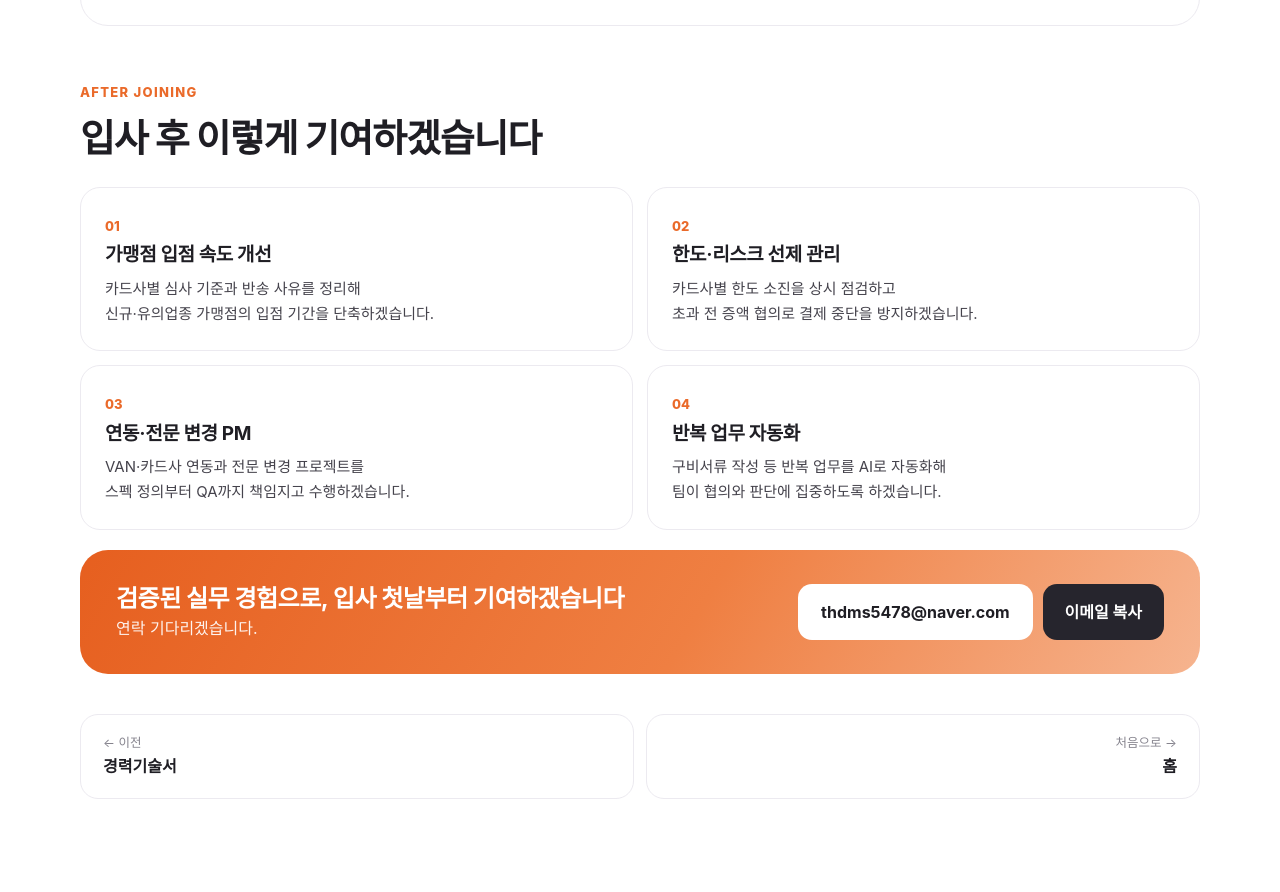
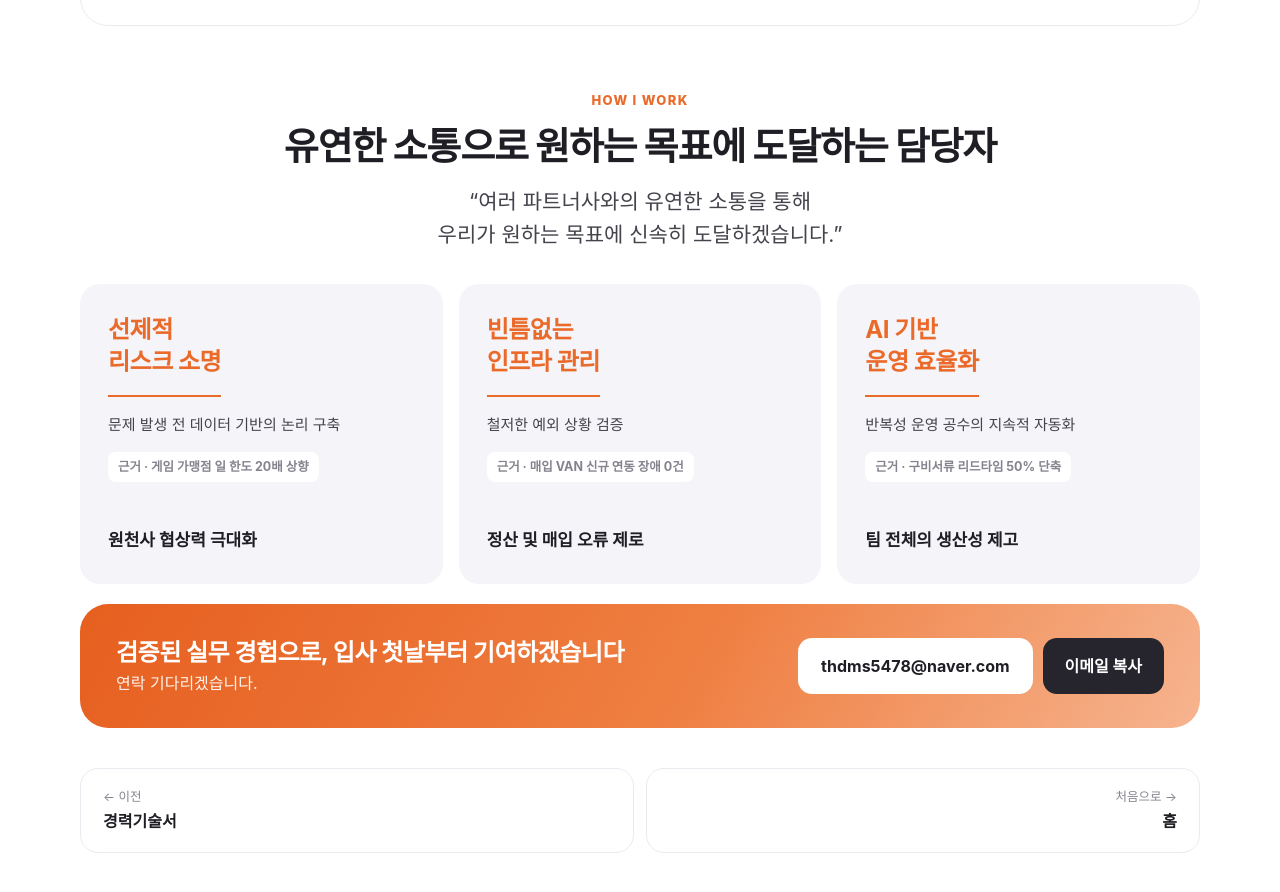
Before and after one commit to thdms5478/portfolio, a plain HTML site: page portfolio.html in a window 1280 px wide. Shown: the part 4392-5284 px from the top of the page. Drawn offline with Linux system fonts and the light colour scheme; a web font is replaced by a local one.

Commit message:
Close the portfolio with three work-style pillars
Replace the job-specific pledge cards with broader strengths (proactive
risk justification, thorough infrastructure checks, AI efficiency), each
backed by a measured result.

Co-Authored-By: Claude Opus 5.5 <noreply@anthropic.com>

```diff
--- a/assets/css/style.css
+++ b/assets/css/style.css
@@ -95,13 +95,15 @@ h4 { font-size: 15px; font-weight: 800; color: var(--ink); margin-bottom: 8px; }
 .hero__title span { display: block; white-space: nowrap; }
 .hero__docs { display: grid; grid-template-columns: repeat(3, 1fr); gap: 10px; margin-top: 30px; padding: 16px; border: 2px solid var(--accent); border-radius: 22px; background: var(--accent-soft); }
 .hero__docs-label { grid-column: 1 / -1; margin: 0 0 2px 4px; font-size: 14px; font-weight: 800; color: var(--accent-deep); }
-.pledge { margin-top: 56px; }
-.pledge h2 { margin-bottom: 24px; }
-.pledge__grid { display: grid; grid-template-columns: repeat(2, 1fr); gap: 14px; margin-bottom: 20px; }
-.pledge__grid article { padding: 24px; border-radius: 20px; background: #fff; border: 1px solid var(--line); }
-.pledge__grid span { font-size: 13px; font-weight: 800; color: var(--accent); }
-.pledge__grid h3 { font-size: 19px; margin: 4px 0 8px; }
+.pledge { margin-top: 64px; text-align: center; }
+.pledge h2 { margin-bottom: 14px; }
+.pledge__quote { font-size: clamp(17px, 2vw, 21px); line-height: 1.6; color: var(--ink-2); margin-bottom: 32px; }
+.pledge__grid { display: grid; grid-template-columns: repeat(3, 1fr); gap: 16px; margin-bottom: 20px; text-align: left; }
+.pledge__grid article { display: flex; flex-direction: column; min-height: 300px; padding: 30px 28px; border-radius: 20px; background: var(--tint); }
+.pledge__grid h3 { font-size: 24px; line-height: 1.35; color: var(--accent); padding-bottom: 16px; margin-bottom: 16px; border-bottom: 2px solid var(--accent); width: max-content; }
 .pledge__grid p { font-size: 15px; color: var(--ink-2); }
+.pledge__proof { margin-top: 14px; align-self: flex-start; padding: 5px 10px; border-radius: 8px; background: #fff; font-size: 12.5px; font-weight: 700; color: var(--ink-3); }
+.pledge__grid b { margin-top: auto; padding-top: 24px; font-size: 17px; }
 .hero__docs a { display: block; padding: 16px 18px; border-radius: 16px; background: #fff; border: 1px solid var(--line); transition: border-color .2s, box-shadow .2s, transform .2s var(--ease); }
 .hero__docs a:hover { border-color: var(--accent); box-shadow: var(--shadow); transform: translateY(-3px); }
 .hero__docs small { display: block; font-size: 12px; font-weight: 800; color: var(--accent); }
@@ -612,3 +614,4 @@ h4 { font-size: 15px; font-weight: 800; color: var(--ink); margin-bottom: 8px; }
 }
 
 main.wrap--narrow { padding-bottom: 72px; }
+.pledge .contact { text-align: left; }
--- a/portfolio.html
+++ b/portfolio.html
@@ -240,13 +240,28 @@
         </article>
 
         <section class="pledge reveal" aria-labelledby="pledgeTitle">
-          <p class="eyebrow">After Joining</p>
-          <h2 id="pledgeTitle">입사 후 이렇게 기여하겠습니다</h2>
+          <p class="eyebrow">How I Work</p>
+          <h2 id="pledgeTitle">유연한 소통으로 원하는 목표에 도달하는 담당자</h2>
+          <blockquote class="pledge__quote">“여러 파트너사와의 유연한 소통을 통해<br />우리가 원하는 목표에 신속히 도달하겠습니다.”</blockquote>
           <div class="pledge__grid">
-            <article><span>01</span><h3>가맹점 입점 속도 개선</h3><p>카드사별 심사 기준과 반송 사유를 정리해<br />신규·유의업종 가맹점의 입점 기간을 단축하겠습니다.</p></article>
-            <article><span>02</span><h3>한도·리스크 선제 관리</h3><p>카드사별 한도 소진을 상시 점검하고<br />초과 전 증액 협의로 결제 중단을 방지하겠습니다.</p></article>
-            <article><span>03</span><h3>연동·전문 변경 PM</h3><p>VAN·카드사 연동과 전문 변경 프로젝트를<br />스펙 정의부터 QA까지 책임지고 수행하겠습니다.</p></article>
-            <article><span>04</span><h3>반복 업무 자동화</h3><p>구비서류 작성 등 반복 업무를 AI로 자동화해<br />팀이 협의와 판단에 집중하도록 하겠습니다.</p></article>
+            <article>
+              <h3>선제적<br />리스크 소명</h3>
+              <p>문제 발생 전 데이터 기반의 논리 구축</p>
+              <span class="pledge__proof">근거 · 게임 가맹점 일 한도 20배 상향</span>
+              <b>원천사 협상력 극대화</b>
+            </article>
+            <article>
+              <h3>빈틈없는<br />인프라 관리</h3>
+              <p>철저한 예외 상황 검증</p>
+              <span class="pledge__proof">근거 · 매입 VAN 신규 연동 장애 0건</span>
+              <b>정산 및 매입 오류 제로</b>
+            </article>
+            <article>
+              <h3>AI 기반<br />운영 효율화</h3>
+              <p>반복성 운영 공수의 지속적 자동화</p>
+              <span class="pledge__proof">근거 · 구비서류 리드타임 50% 단축</span>
+              <b>팀 전체의 생산성 제고</b>
+            </article>
           </div>
           <div class="contact">
             <div>
```
